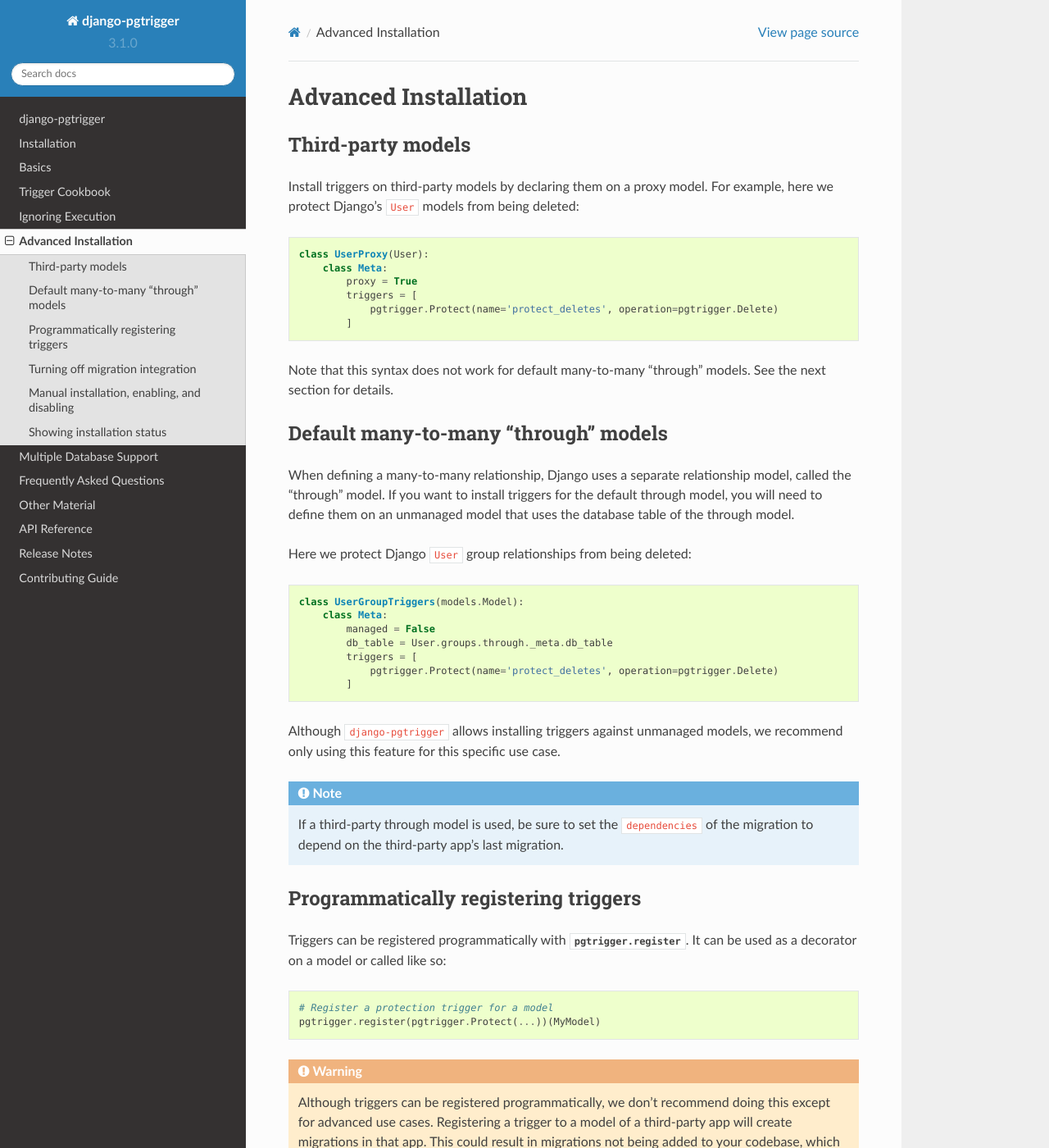
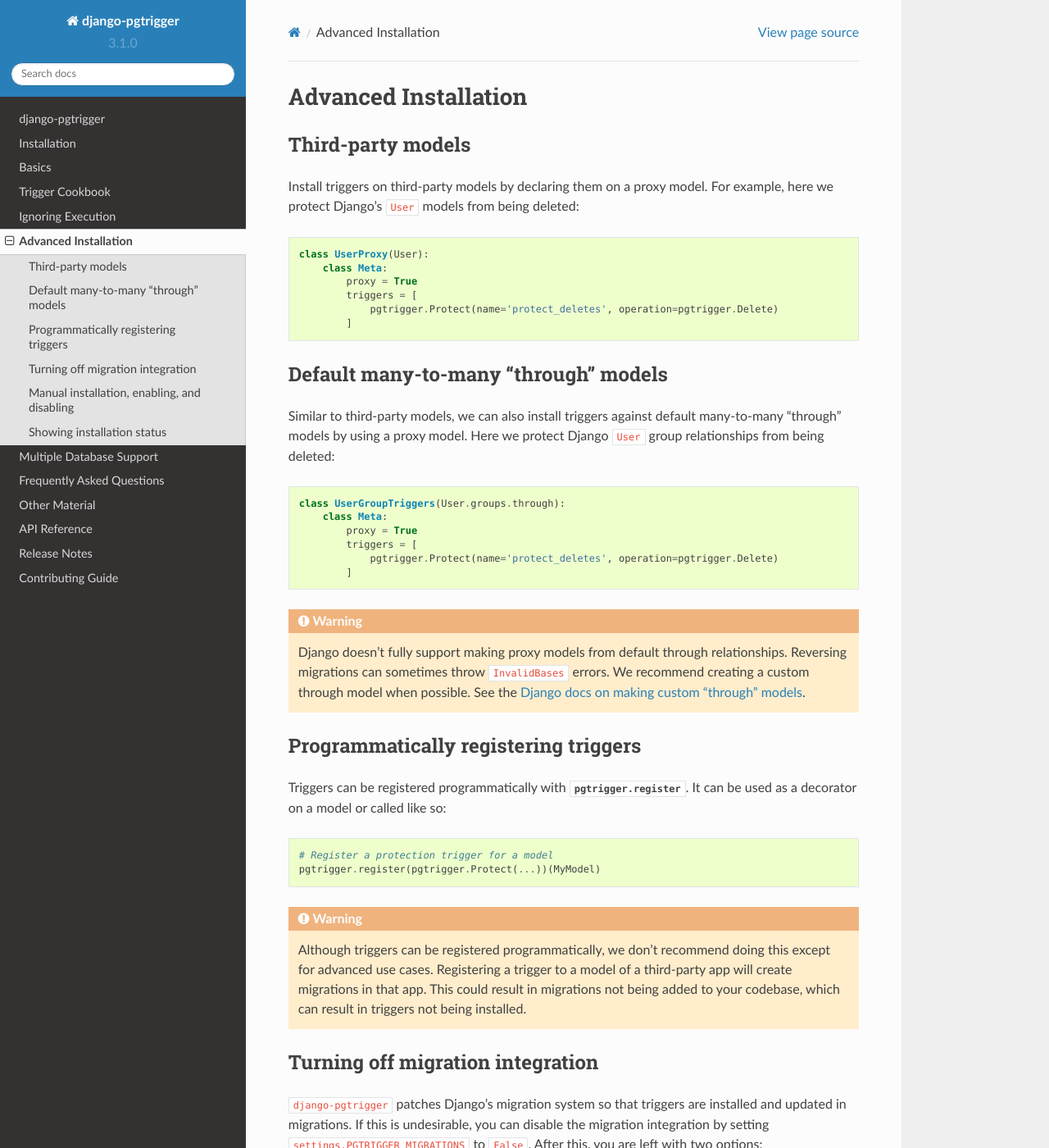
Before and after one commit to Opus10/django-pgtrigger, a Sphinx documentation site: the page built from docs/advanced_installation.rst, in a window 1280 px wide and 1400 px high. Shown: the whole window at 82% size. Built offline with Sphinx 7.4.7 and the Read the Docs theme 2.0.0, drawn with Linux system fonts in a browser that asks for light colours; the version number is read from the project's files by our own code.

Commit message:
Support proxy models on default many-to-many "through" relationships.
Previously one had to use an unmanaged model to declare triggers on default
many-to-many "through" relationships. Users can now define a proxy model
on these instead.

Support for unmanaged models was dropped.

Type: feature

```diff
--- a/docs/advanced_installation.rst
+++ b/docs/advanced_installation.rst
@@ -18,37 +18,30 @@
                 pgtrigger.Protect(name='protect_deletes', operation=pgtrigger.Delete)
             ]
 
-Note that this syntax does not work for default many-to-many "through" models.
-See the next section for details.
-
 Default many-to-many "through" models
 -------------------------------------
 
-When defining a many-to-many relationship, Django uses a separate relationship model,
-called the "through" model. If you want to install triggers for the default
-through model, you will need to define them on an unmanaged model that uses the
-database table of the through model.
-
+Similar to third-party models, we can also install triggers against default
+many-to-many "through" models by using a proxy model.
 Here we protect Django ``User`` group relationships from being deleted:
-
 
 .. code-block:: python
 
-    class UserGroupTriggers(models.Model):
+    class UserGroupTriggers(User.groups.through):
         class Meta:
-            managed = False
-            db_table = User.groups.through._meta.db_table
+            proxy = True
             triggers = [
                 pgtrigger.Protect(name='protect_deletes', operation=pgtrigger.Delete)
             ]
 
-Although ``django-pgtrigger`` allows installing triggers against unmanaged models,
-we recommend only using this feature for this specific use case.
 
-.. note::
+.. warning::
 
-    If a third-party through model is used, be sure to set the ``dependencies``
-    of the migration to depend on the third-party app's last migration.
+    Django doesn't fully support making proxy models from default through relationships.
+    Reversing migrations can sometimes throw ``InvalidBases`` errors.
+    We recommend creating a custom through model when possible. See
+    the `Django docs on making custom "through" models <https://docs.djangoproject.com/en/4.0/topics/db/models/#extra-fields-on-many-to-many-relationships>`__.
+
 
 Programmatically registering triggers
 -------------------------------------
--- a/docs/faq.rst
+++ b/docs/faq.rst
@@ -69,10 +69,7 @@
 Almost all users can simply run ``python manage.py makemigrations`` after upgrading. If, however, you have triggers on third-party models or many-to-many default "through" models, use these instructions to migrate them:
 
 1. If you already ran ``python manage.py makemigrations``, delete any new migrations made for these third-party apps.
-2. Declare proxy models for the third-party models, register triggers in the ``Meta.triggers`` or those, and call ``python manage.py makemigrations``.
-3. For triggers on a default many-to-many "through" models, create an unmanaged model with the database table of the "through" models. Add triggers to ``Meta.triggers`` and run ``python manage.py makemigrations``.
-
-For 2) and 3), see more examples in the :ref:`advanced_installation` section.
+2. Declare proxy models for the third-party or many-to-many "through" models, register triggers in the ``Meta.triggers``, and call ``python manage.py makemigrations``. See code examples in the :ref:`advanced_installation` section.
 
 If you'd like to keep the legacy installation behavior, set ``PGTRIGGER_MIGRATIONS`` to ``False`` to turn off trigger migrations and set ``PGTRIGGER_INSTALL_ON_MIGRATE`` to ``True`` so that triggers are always installed at the end of ``python manage.py migrate``.
 
```
Also changed, not shown: 6 other files.
